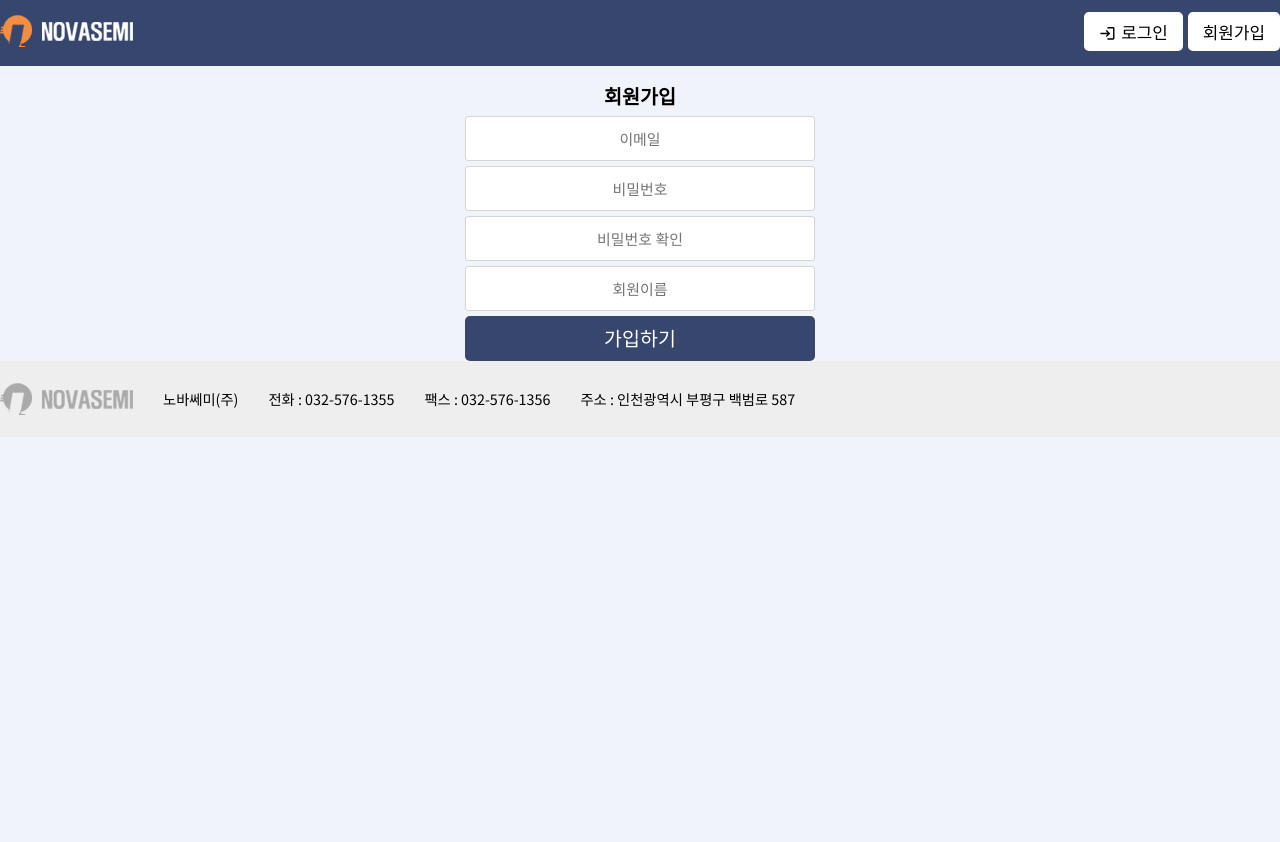
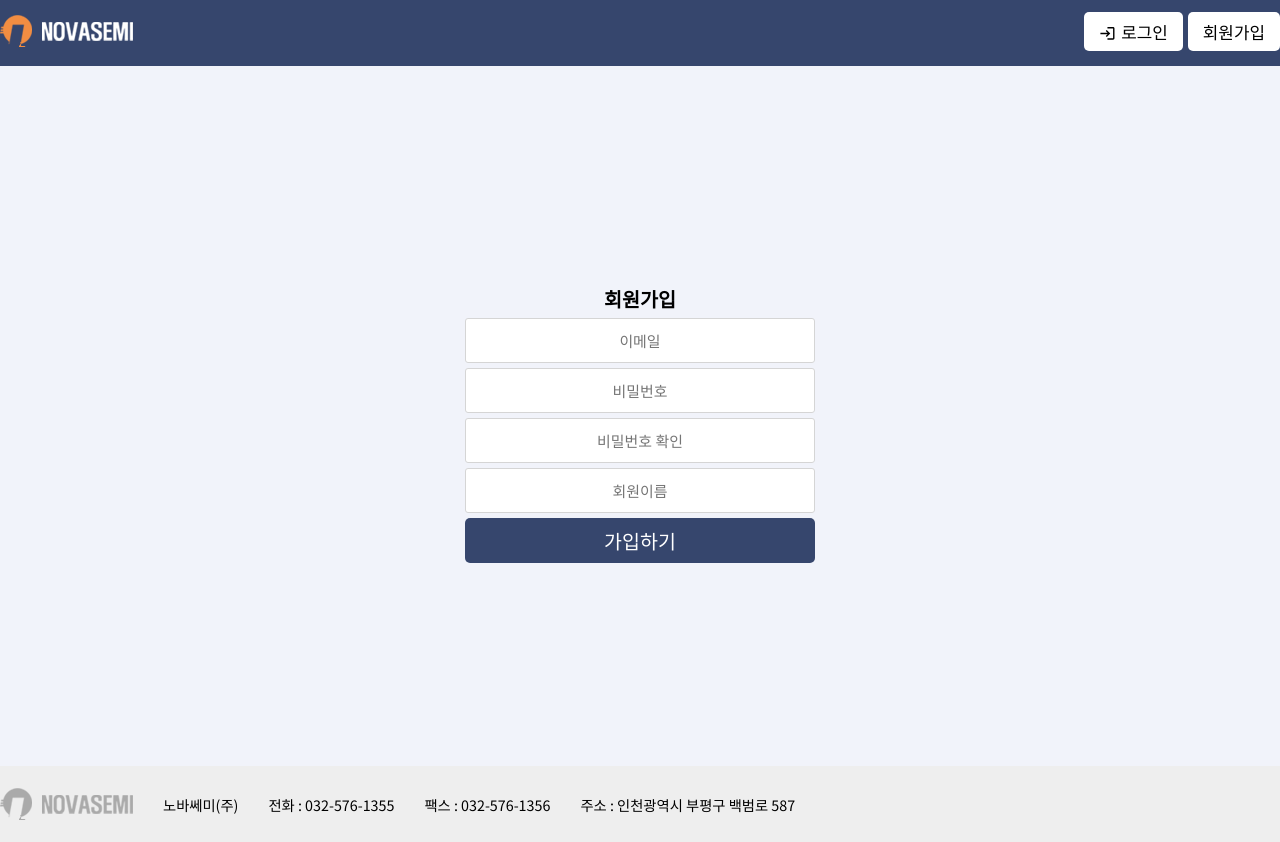
Before and after one commit to kjgit2412/NEMOFTP, a React (Create React App) app in the folder front_app/: page /join in a window 1280 px wide. Before the commit the page ends 800 px from the top, so only its background shows below. Built offline with nearby package versions, Linux system fonts and the light colour scheme.

Commit message:
회원가입 양식 작업

```diff
--- a/front_app/src/components/common/LayoutBox.js
+++ b/front_app/src/components/common/LayoutBox.js
@@ -1,8 +1,11 @@
-import styled from 'styled-components';
+import styled, {css} from 'styled-components';
 
 export const OuterBox = styled.div`
   display: flex;
   align-items: center;
+  ${props => props.minHeight && css`
+    min-height: ${props.minHeight}px;
+  `}
 `;
 
 export const InnerBox = styled.div`
--- a/front_app/src/components/member/JoinForm.js
+++ b/front_app/src/components/member/JoinForm.js
@@ -22,7 +22,7 @@ const JoinForm = () => {
 
     return (
         <>
-        <OuterBox className='layout_width'>
+        <OuterBox className='layout_width' minHeight="700">
             <InnerBox width={350}>
                 <Title align="center">회원가입</Title>
                 <input type="text" name="email" placeholder="이메일" onChange={handleChange} />
```
